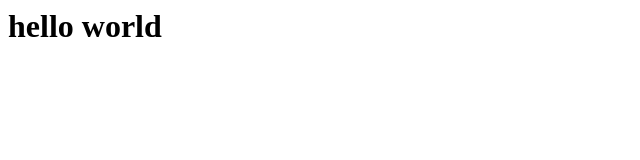
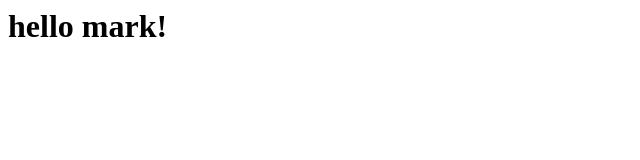
Before and after one commit to azeemazeez/responsivemark, a plain HTML site: page index.html in a window 1280 px wide. Shown: the full height of the page, 0-640 px from the left. Drawn offline with Linux system fonts and the light colour scheme.

Commit message:
Changing text

```diff
--- a/index.html
+++ b/index.html
@@ -1 +1 @@
-<h1>hello world</h1>
+<h1>hello mark!</h1>
```
